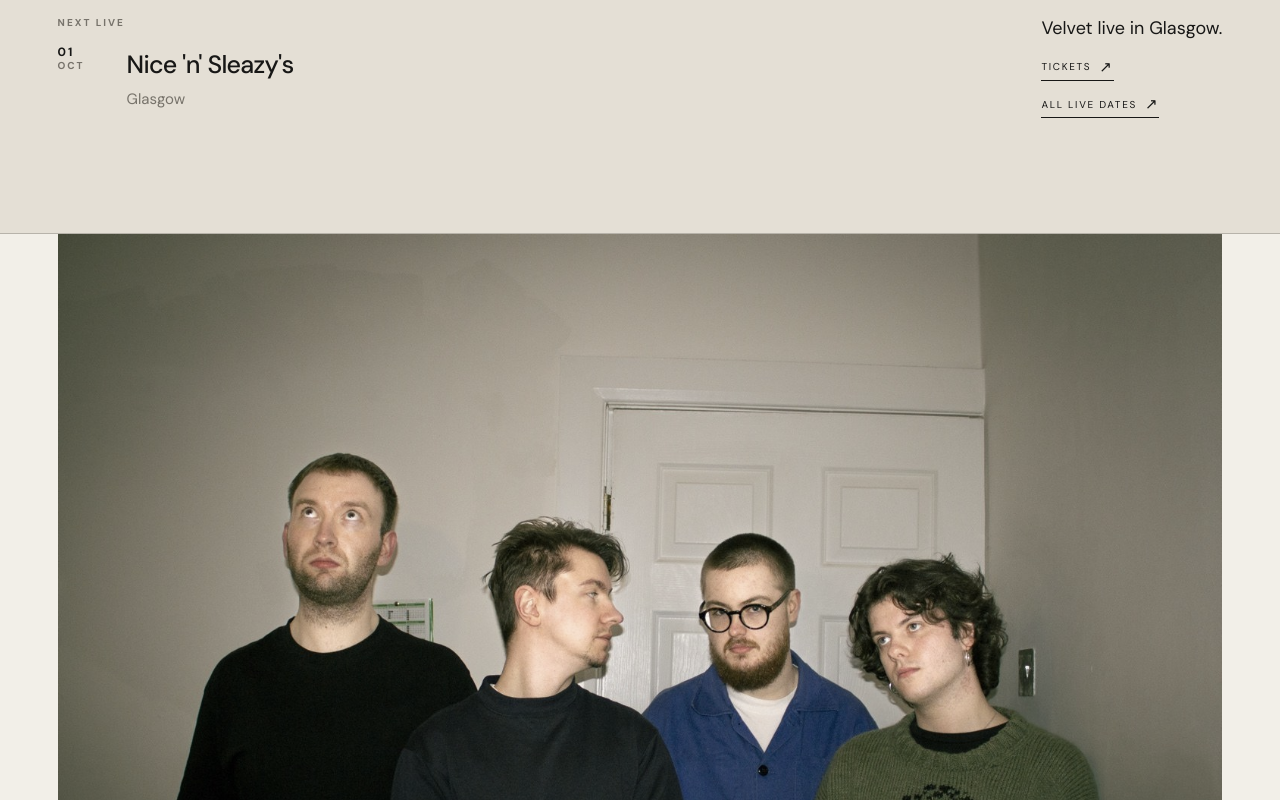
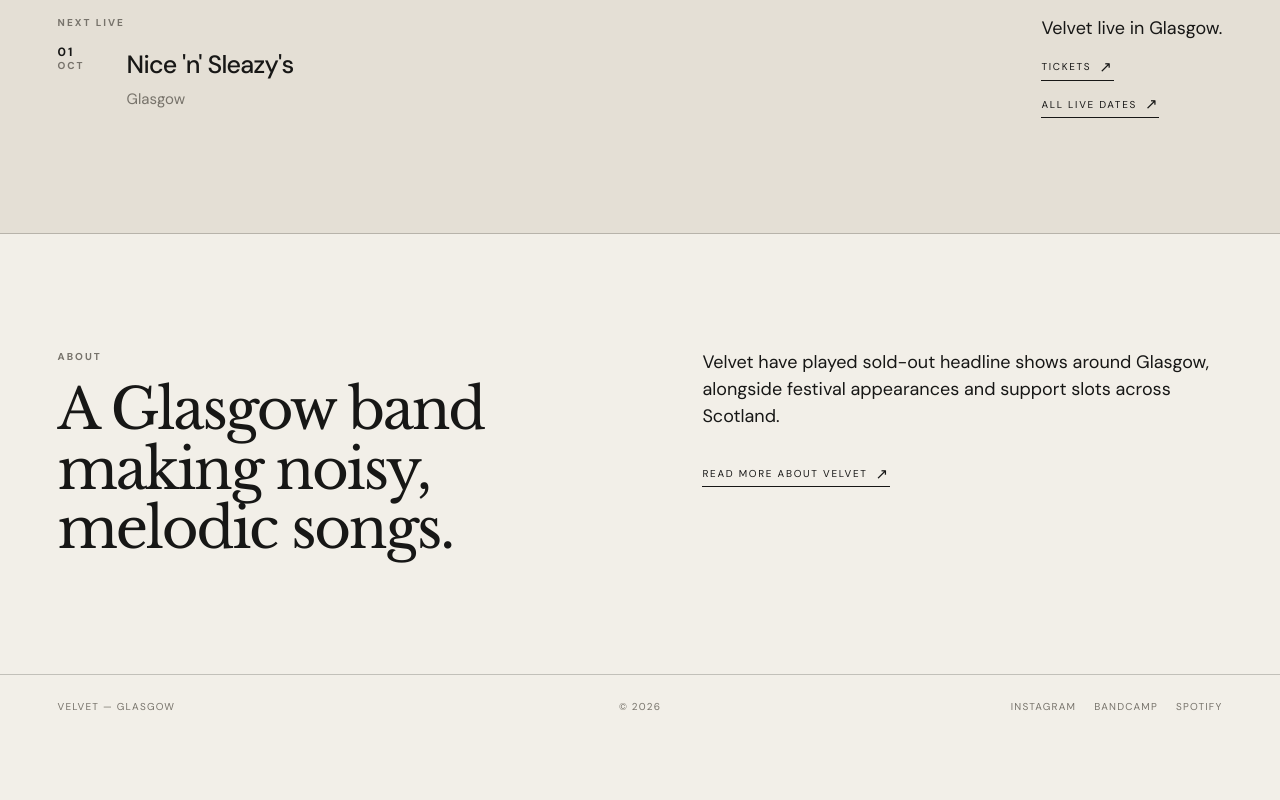
Before and after one commit to cheeseboy-gosee1490/velvet-website, a React (Vite) app: page / in a window 1280 px wide. Shown: the part 2000-2800 px from the top of the page. After the commit the page ends 2745 px from the top, so only its background shows below. Built offline with nearby package versions, Linux system fonts and the light colour scheme.

Commit message:
Refine homepage logo and remove duplicate photo

```diff
--- a/src/main.jsx
+++ b/src/main.jsx
@@ -20,7 +20,7 @@ function App(){
   const goto=p=>{const path=pages[p];if(window.location.pathname!==path)window.history.pushState({},'',path);setPage(p);window.scrollTo({top:0,behavior:'smooth'})};
   return <div className="site">
     <header className="siteHeader">
-      <button className="wordmark" onClick={()=>goto('HOME')} aria-label="Velvet home">VELVET</button>
+      <button className="wordmark" onClick={()=>goto('HOME')} aria-label="Velvet home"><span>VELVET</span></button>
       <nav className="siteNav" aria-label="Main navigation">
         {Object.keys(pages).map(k=><button key={k} className={page===k?'active':''} onClick={()=>goto(k)}>{k==='EPK'?'PRESS':k}</button>)}
       </nav>
@@ -52,7 +52,7 @@ function Home({goto}){
       <img src="/velvet-home.jpg" alt="Velvet" className="homeHeroImage"/>
       <div className="heroOverlay">
         <p className="eyebrow">GLASGOW · FIVE-PIECE</p>
-        <h1>VELVET</h1>
+        <h1 className="heroLogo">VELVET</h1>
         <p className="heroCaption">UNDER THE WATER — OUT NOW</p>
       </div>
     </section>
@@ -100,11 +100,6 @@ function Home({goto}){
         <a className="textLink" href={gigs[0][3]} target="_blank" rel="noreferrer">TICKETS <span>↗</span></a>
         <button className="textLink" onClick={()=>goto('LIVE')}>ALL LIVE DATES <span>↗</span></button>
       </div>
-    </section>
-
-    <section className="photoFeature">
-      <img src="/velvet-home.jpg" alt="Velvet live photography"/>
-      <div className="photoNote">VELVET / GLASGOW / 2026</div>
     </section>
 
     <section className="homeClose sectionGrid">
```
